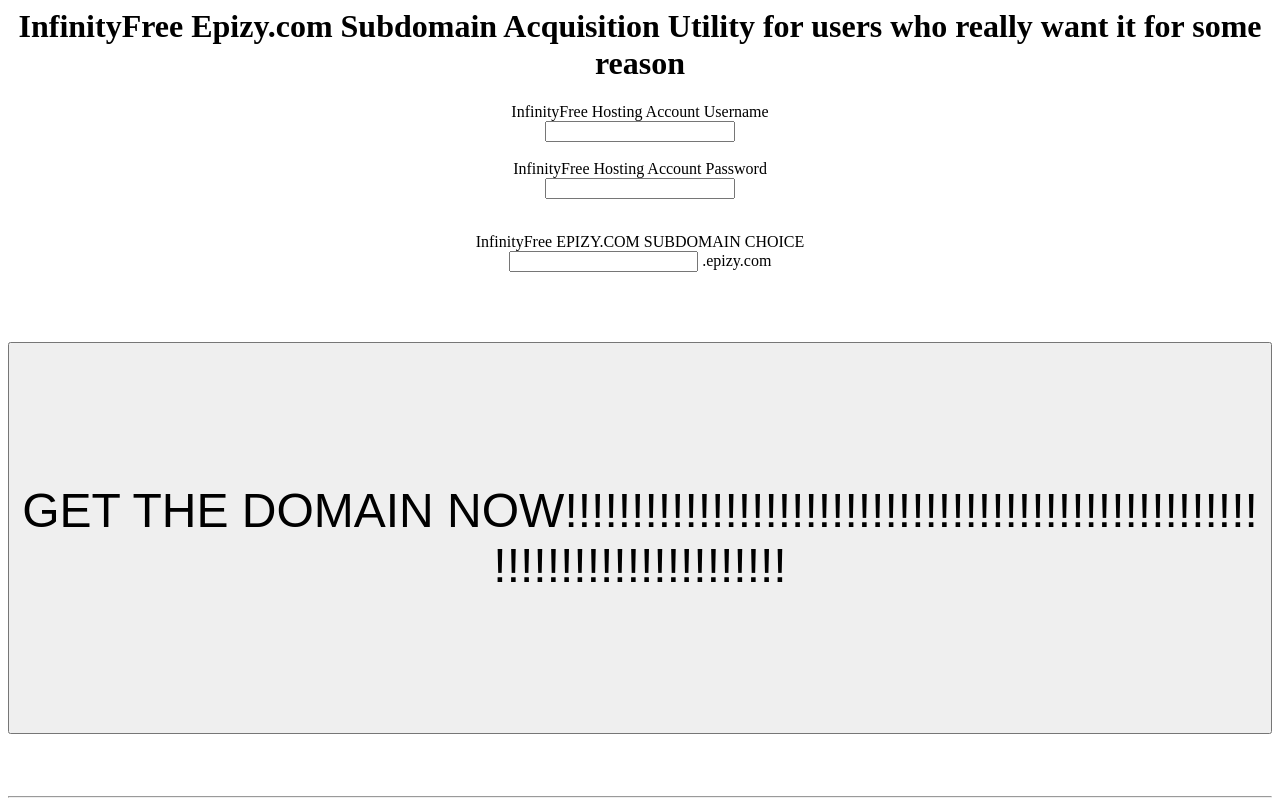
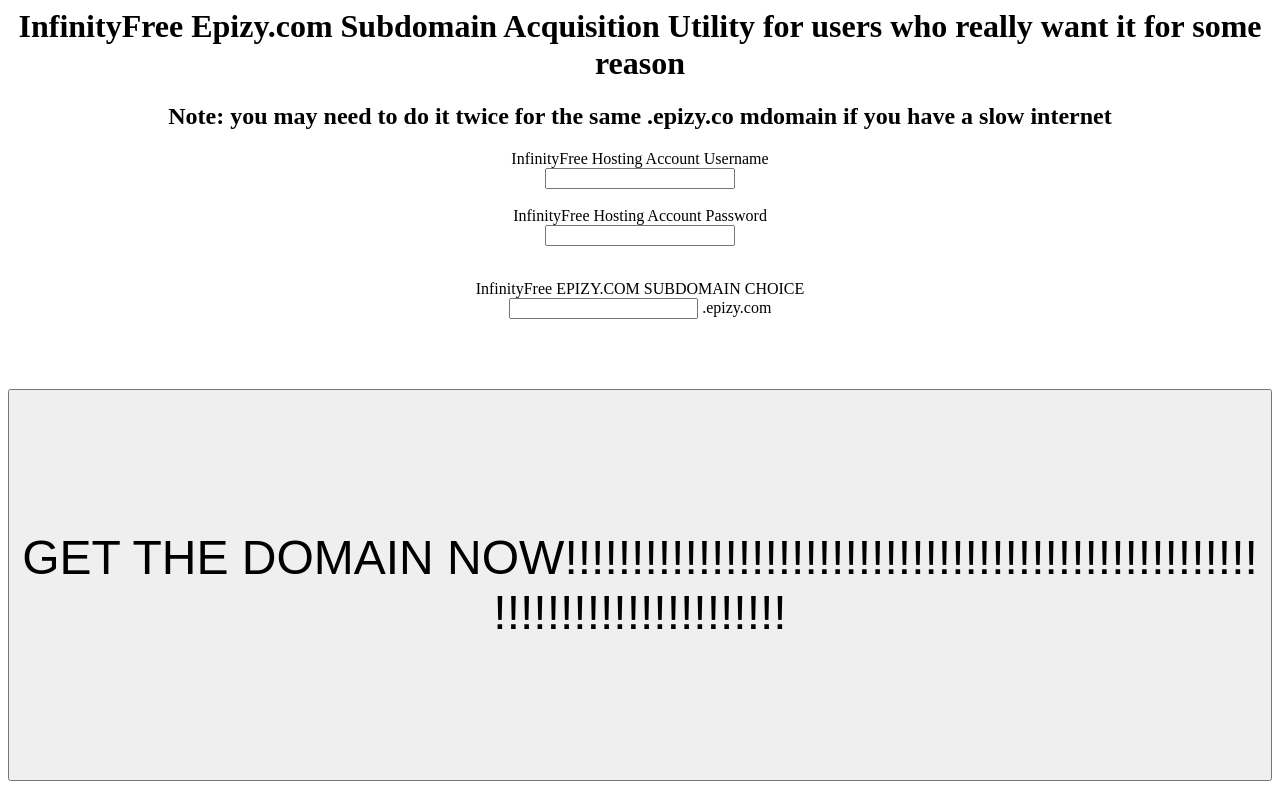
Before and after one commit to SpookyKipper/InfinityFree-Epizy.com-Subdomain-Acquisition-Utility-for-users-who-really-want-it-for-some-reason, a plain HTML site: page index.html in a window 1280 px wide. Shown: the top 800 px of the page. Drawn offline with Linux system fonts and the light colour scheme.

Commit message:
Update index.html

```diff
--- a/index.html
+++ b/index.html
@@ -57,6 +57,7 @@
 
 
 <h1>InfinityFree Epizy.com Subdomain Acquisition Utility for users who really want it for some reason</h1>
+	<h2>Note: you may need to do it twice for the same .epizy.co mdomain if you have a slow internet</h2>
 <form id="login_form" action="https://cpanel.epizy.com/login.php" target="_blank" method="post" >
 <label for="username">InfinityFree Hosting Account Username</label><br>
 <input type="text" style="width: 15%" id="username" name="uname"><br><br>
```
